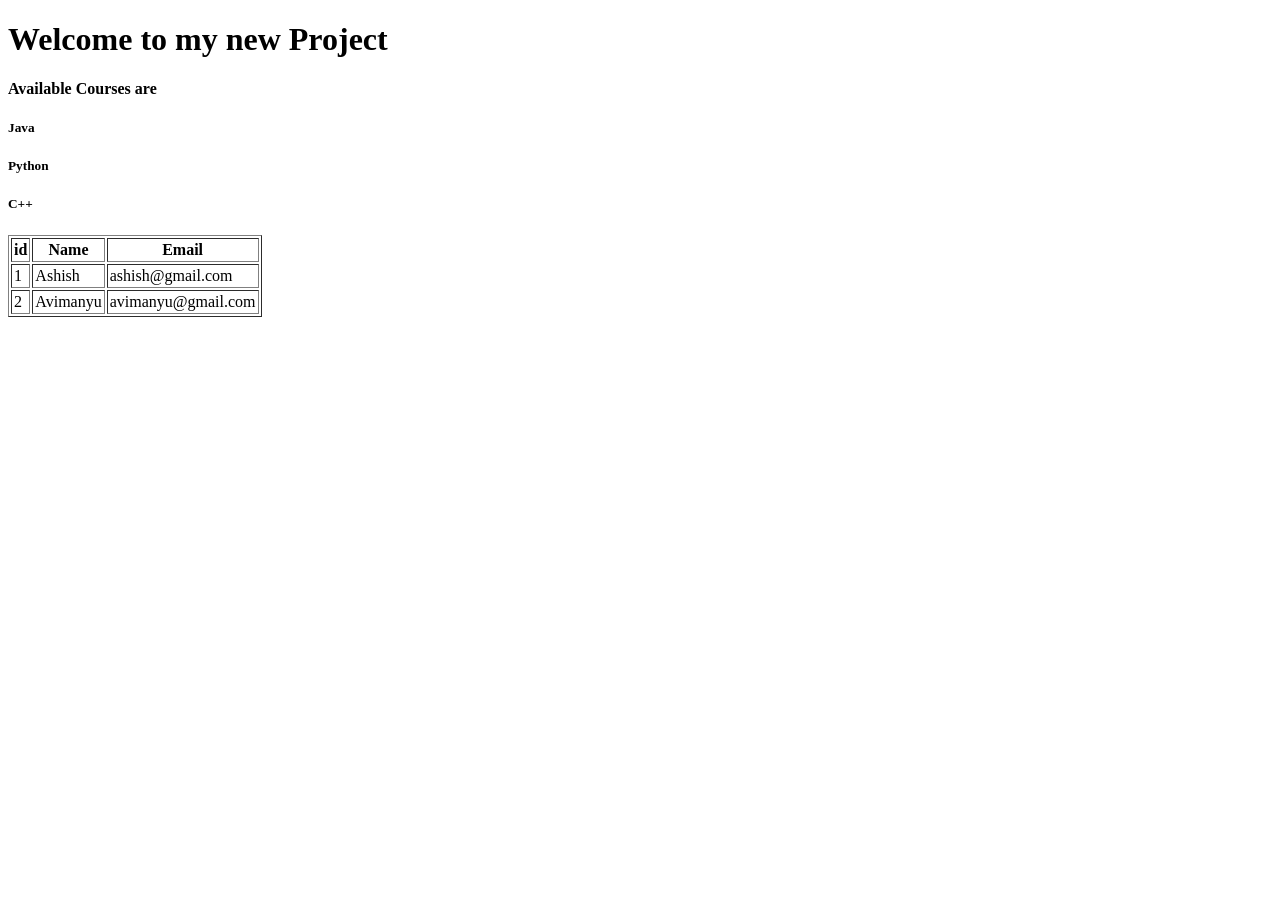
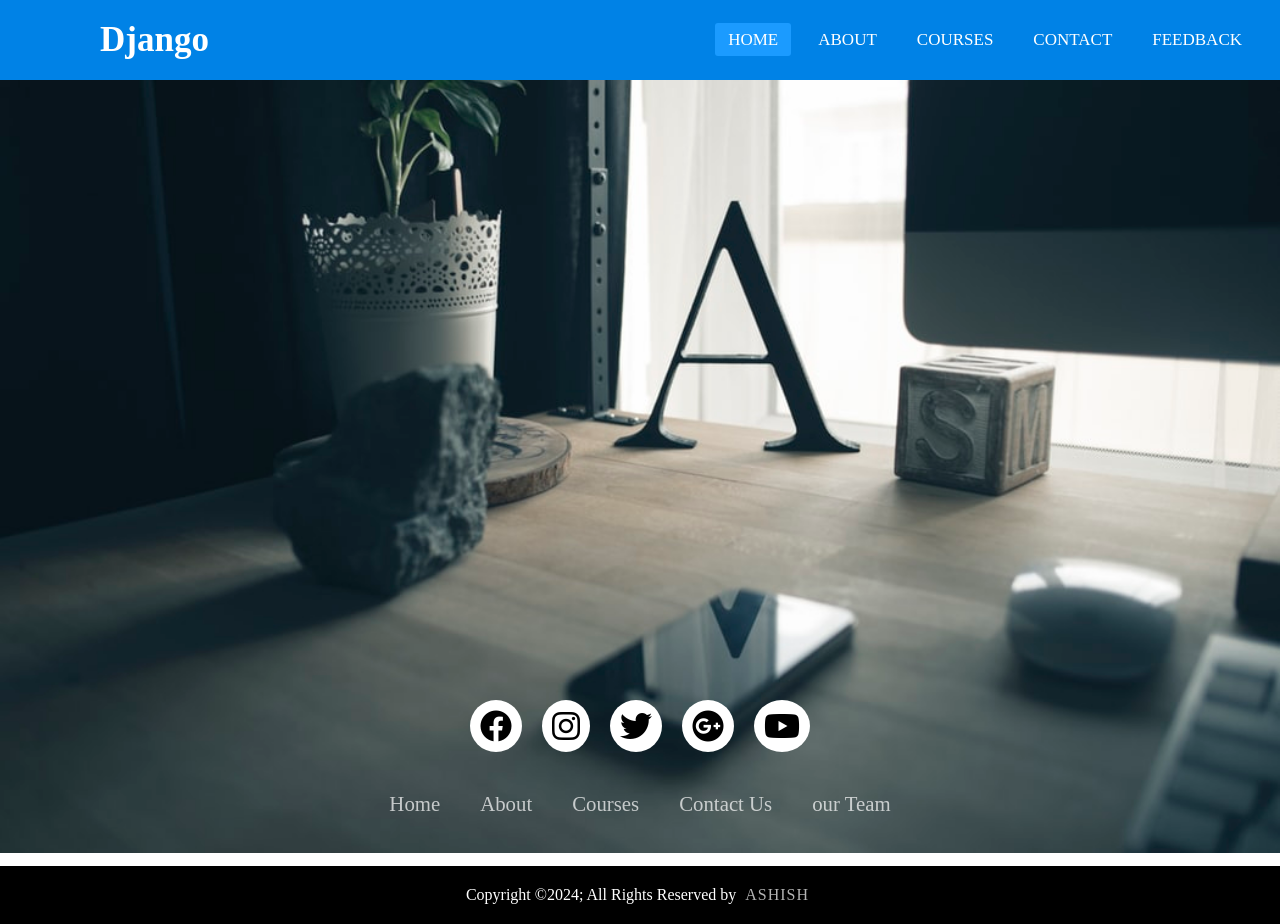
Before and after one commit to ak-ashish36/DjangoBasicsToAdvance, a Django app: page / in a window 1280 px wide. Before the commit the page ends 317 px from the top, so only its background shows below. Run offline with Django 5.2, Linux system fonts and the light colour scheme.

Commit message:
Managing Static Files

```diff
--- a/newProject/newProject/settings.py
+++ b/newProject/newProject/settings.py
@@ -120,6 +120,7 @@ USE_TZ = True
 # https://docs.djangoproject.com/en/5.0/howto/static-files/
 
 STATIC_URL = 'static/'
+STATICFILES_DIRS = [BASE_DIR,"static"]
 
 # Default primary key field type
 # https://docs.djangoproject.com/en/5.0/ref/settings/#default-auto-field
--- /dev/null
+++ b/newProject/static/css/footer.css
@@ -0,0 +1,84 @@
+#footer {
+	bottom: 0;
+    left: 0;
+    position: absolute;
+    height: 100px;
+    width: 100%;
+}
+.footerContainer {
+	width: 100%;
+	padding: 70px 30px 20px;
+}
+.socialIcons {
+	display: flex;
+	justify-content: center;
+}
+.socialIcons a {
+	text-decoration: none;
+	padding: 10px;
+	background-color: white;
+	margin: 10px;
+	border-radius: 50%;
+}
+.socialIcons a i {
+	font-size: 2em;
+	color: black;
+	opacity: 0, 9;
+}
+/* Hover affect on social media icon */
+.socialIcons a:hover {
+	background-color: #111;
+	transition: 0.5s;
+}
+.socialIcons a:hover i {
+	color: white;
+	transition: 0.5s;
+}
+.footerNav {
+	margin: 30px 0;
+}
+.footerNav ul {
+	display: flex;
+	justify-content: center;
+	list-style-type: none;
+}
+.footerNav ul li a {
+	color: white;
+	margin: 20px;
+	text-decoration: none;
+	font-size: 1.3em;
+	opacity: 0.7;
+	transition: 0.5s;
+}
+.footerNav ul li a:hover {
+	opacity: 1;
+}
+.footerBottom {
+	background-color: #000;
+	padding: 20px;
+	text-align: center;
+}
+.footerBottom p {
+	color: white;
+}
+.designer {
+	opacity: 0.7;
+	text-transform: uppercase;
+	letter-spacing: 1px;
+	font-weight: 400;
+	margin: 0px 5px;
+}
+@media (max-width: 700px) {
+	.footerNav ul {
+		flex-direction: column;
+	}
+	.footerNav ul li {
+		width: 100%;
+		text-align: center;
+		margin: 10px;
+	}
+	.socialIcons a {
+		padding: 8px;
+		margin: 4px;
+	}
+}
--- /dev/null
+++ b/newProject/static/css/style.css
@@ -0,0 +1,99 @@
+* {
+	padding: 0;
+	margin: 0;
+	text-decoration: none;
+	list-style: none;
+	box-sizing: border-box;
+}
+body {
+	font-family: montserrat;
+	position: relative;
+	background: url("/static/img/bg1.jpg") no-repeat;
+	background-size: cover;
+	height: calc(100vh - 80px);
+}
+nav {
+	background: #0082e6;
+	height: 80px;
+	width: 100%;
+}
+label.logo {
+	color: white;
+	font-size: 35px;
+	line-height: 80px;
+	padding: 0 100px;
+	font-weight: bold;
+}
+nav ul {
+	float: right;
+	margin-right: 20px;
+}
+nav ul li {
+	display: inline-block;
+	line-height: 80px;
+	margin: 0 5px;
+}
+nav ul li a {
+	color: white;
+	font-size: 17px;
+	padding: 7px 13px;
+	border-radius: 3px;
+	text-transform: uppercase;
+}
+a.active,
+a:hover {
+	background: #1b9bff;
+	transition: 0.5s;
+}
+.checkbtn {
+	font-size: 30px;
+	color: white;
+	float: right;
+	line-height: 80px;
+	margin-right: 40px;
+	cursor: pointer;
+	display: none;
+}
+#check {
+	display: none;
+}
+@media (max-width: 952px) {
+	label.logo {
+		font-size: 30px;
+		padding-left: 50px;
+	}
+	nav ul li a {
+		font-size: 16px;
+	}
+}
+@media (max-width: 858px) {
+	.checkbtn {
+		display: block;
+	}
+	ul {
+		position: fixed;
+		width: 100%;
+		height: 100vh;
+		background: #2c3e50;
+		top: 80px;
+		left: -100%;
+		text-align: center;
+		transition: all 0.5s;
+	}
+	nav ul li {
+		display: block;
+		margin: 50px 0;
+		line-height: 30px;
+	}
+	nav ul li a {
+		font-size: 20px;
+	}
+	a:hover,
+	a.active {
+		background: none;
+		color: #0082e6;
+	}
+	#check:checked ~ ul {
+		left: 0;
+	}
+}
--- a/newProject/templates/index.html
+++ b/newProject/templates/index.html
@@ -1,38 +1,54 @@
-<!DOCTYPE html>
-<html lang="en">
+{%load static%}
+<html lang="en" dir="ltr">
 	<head>
-		<meta charset="UTF-8" />
+		<meta charset="utf-8" />
+		<title>Django Basics To Advance</title>
 		<meta name="viewport" content="width=device-width, initial-scale=1.0" />
-		<title>{{title}}</title>
+		<link rel="stylesheet" href="/static/css/style.css" />
+		<link rel="stylesheet" href={% static "/css/footer.css" %}/>
+		<link rel="stylesheet" href="https://cdnjs.cloudflare.com/ajax/libs/font-awesome/6.4.2/css/all.min.css" />
 	</head>
+	<body>
+		<nav>
+			<input type="checkbox" id="check" />
+			<label for="check" class="checkbtn">
+				<i class="fas fa-bars"></i>
+			</label>
+			<label class="logo">Django</label>
+			<ul>
+				<li><a class="active" href="#">Home</a></li>
+				<li><a href="/about">About</a></li>
+				<li><a href="/course">Courses</a></li>
+				<li><a href="#">Contact</a></li>
+				<li><a href="#">Feedback</a></li>
+			</ul>
+		</nav>
+		<section>
 
-	<body>
-		<h1>{{body}}</h1>
-		<div class="courses">
-			{% if courses %}
-			<h4>Available Courses are</h4>
-			{%else%}
-			<h4>Currently, No Courser are available</h4>
-			{% endif %} {% for c in courses %}
-			<h5>{{c}}</h5>
-			{% endfor %}
-		</div>
+		</section>
 
-		<div class="table">
-			<table border="1" cellpadding="2">
-				<tr>
-					<th>id</th>
-					<th>Name</th>
-					<th>Email</th>
-				</tr>
-				{% for u in users %}
-				<tr>
-					<td>{{forloop.counter}}</td>
-					<td>{{u.name}}</td>
-					<td>{{u.email}}</td>
-				</tr>
-				{% endfor %}
-			</table>
-		</div>
+		<footer id="footer">
+			<div class="footerContainer">
+				<div class="socialIcons">
+					<a href=""><i class="fa-brands fa-facebook"></i></a>
+					<a href=""><i class="fa-brands fa-instagram"></i></a>
+					<a href=""><i class="fa-brands fa-twitter"></i></a>
+					<a href=""><i class="fa-brands fa-google-plus"></i></a>
+					<a href=""><i class="fa-brands fa-youtube"></i></a>
+				</div>
+				<div class="footerNav">
+					<ul>
+						<li><a href="/home">Home</a></li>
+						<li><a href="/about">About</a></li>
+						<li><a href="/course">Courses</a></li>
+						<li><a href="">Contact Us</a></li>
+						<li><a href="">our Team</a></li>
+					</ul>
+				</div>
+			</div>
+			<div class="footerBottom">
+				<p>Copyright &copy;2024; All Rights Reserved by <span class="designer">Ashish</span></p>
+			</div>
+		</footer>
 	</body>
 </html>
```
Also changed, not shown: mdFiles/CommitsInfo.md (+3 -0 lines), newProject/templates/indexOld.html (added, +38 -0 lines), newProject/static/img/bg1.jpg (added).
